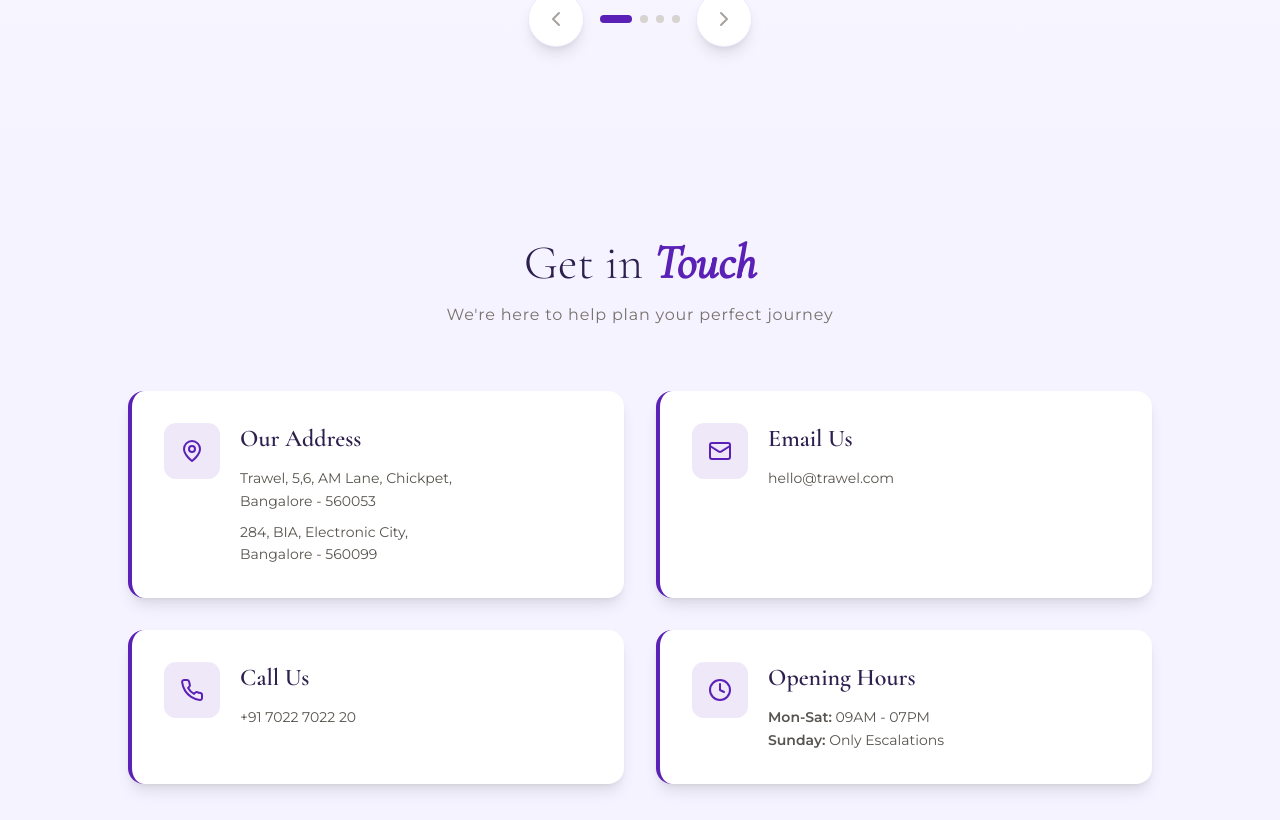
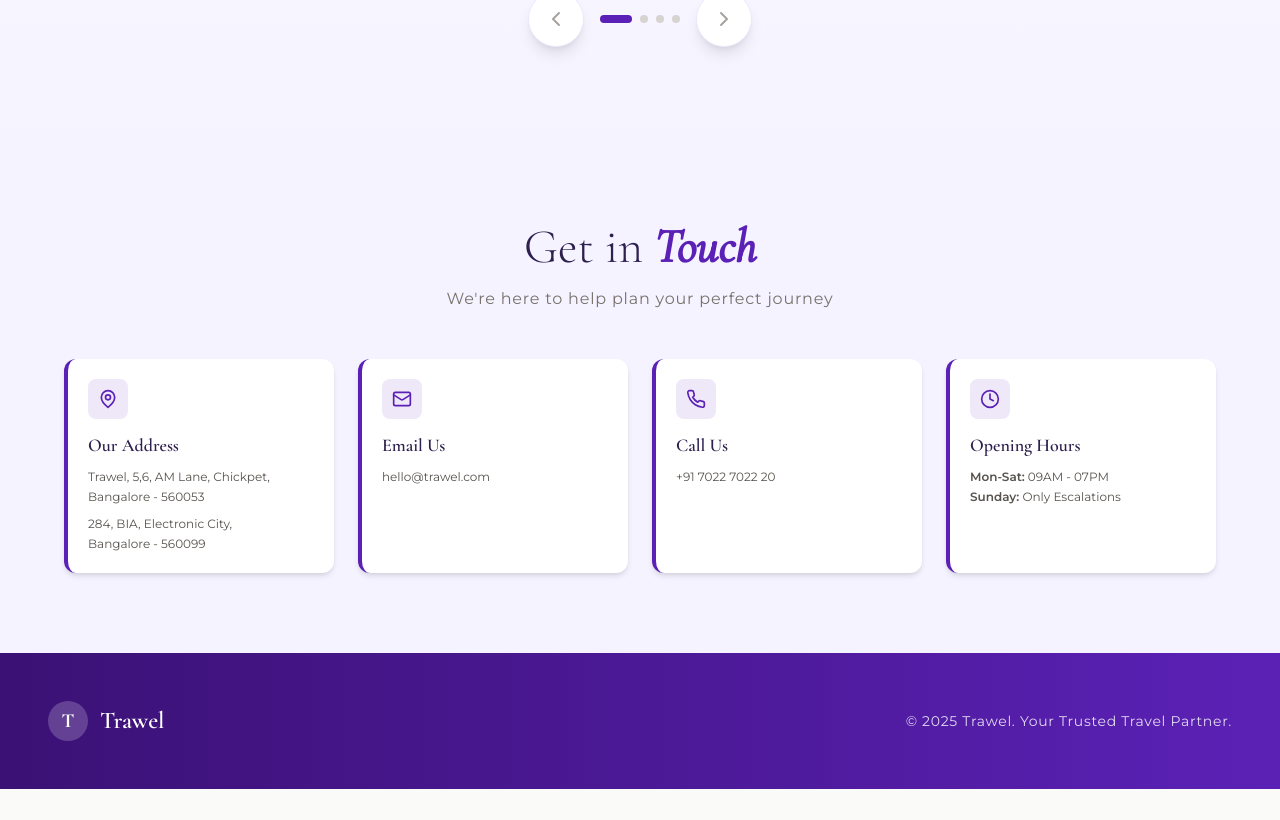
Before and after one commit to PP-2412/Trawel, a Next.js app: page / in a window 1280 px wide. Shown: the part 2480-3300 px from the top of the page. After the commit the page ends 3269 px from the top, so only its background shows below. Built offline with nearby package versions, Linux system fonts and the light colour scheme.

Commit message:
Refactor Contact component layout and styles

```diff
--- a/components/Contact.tsx
+++ b/components/Contact.tsx
@@ -49,10 +49,9 @@ const contactInfo = [
 
 export default function Contact() {
   return (
-    <section id="contact" className="py-24 bg-[#f5f3ff]">
+    <section id="contact" className="py-20 bg-[#f5f3ff]">
       <div className="max-w-7xl mx-auto px-6 lg:px-12">
-        {/* Header */}
-        <div className="text-center mb-16">
+        <div className="text-center mb-12">
           <h2 className="font-display text-4xl md:text-5xl font-light text-[#2d1f4e] mb-4">
             Get in <span className="font-semibold italic text-[#5b21b6]">Touch</span>
           </h2>
@@ -61,22 +60,21 @@ export default function Contact() {
           </p>
         </div>
 
-        {/* Contact Cards Grid */}
-        <div className="grid md:grid-cols-2 gap-8 max-w-5xl mx-auto">
+        <div className="grid md:grid-cols-2 lg:grid-cols-4 gap-6 max-w-6xl mx-auto">
           {contactInfo.map((info, index) => (
             <div
               key={index}
-              className="contact-card bg-white rounded-2xl p-8 shadow-lg border-l-4 border-l-[#5b21b6]"
+              className="contact-card bg-white rounded-xl p-5 shadow-md border-l-4 border-l-[#5b21b6]"
             >
-              <div className="flex items-start gap-5">
-                <div className="w-14 h-14 rounded-xl bg-[rgba(91,33,182,0.1)] flex items-center justify-center flex-shrink-0">
-                  <info.icon className="w-6 h-6 text-[#5b21b6]" />
+              <div className="flex flex-col gap-3">
+                <div className="w-10 h-10 rounded-lg bg-[rgba(91,33,182,0.1)] flex items-center justify-center flex-shrink-0">
+                  <info.icon className="w-5 h-5 text-[#5b21b6]" />
                 </div>
                 <div>
-                  <h3 className="font-display text-2xl font-semibold text-[#2d1f4e] mb-3">
+                  <h3 className="font-display text-lg font-semibold text-[#2d1f4e] mb-2">
                     {info.title}
                   </h3>
-                  <div className="font-sans text-sm text-stone-600 leading-relaxed">
+                  <div className="font-sans text-xs text-stone-600 leading-relaxed">
                     {info.content}
                   </div>
                 </div>
```
